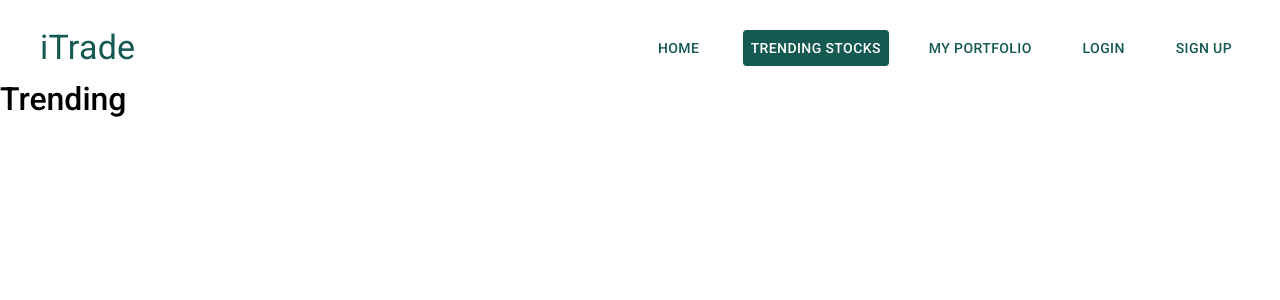
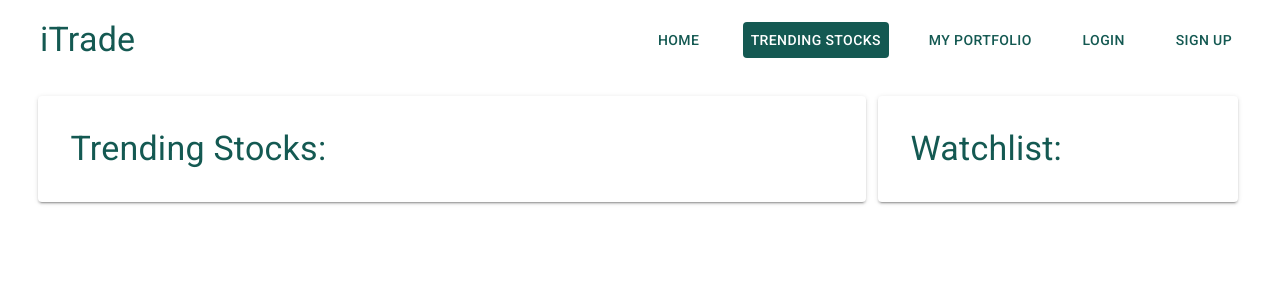
Before and after one commit to karansahi001/itrade, a React (Create React App) app: page /trending in a window 1280 px wide. Shown: the top 300 px of the page. Built offline with nearby package versions, Linux system fonts and the light colour scheme; no server answers.

Commit message:
trending pages setup

```diff
--- a/package.json
+++ b/package.json
@@ -17,6 +17,7 @@
     "react": "^18.2.0",
     "react-dom": "^18.2.0",
     "react-redux": "^8.1.1",
+    "react-router-bootstrap": "^0.26.2",
     "react-router-dom": "^6.13.0",
     "react-scripts": "5.0.1",
     "sass": "^1.63.5",
--- a/public/index.html
+++ b/public/index.html
@@ -25,6 +25,7 @@
   <title>iTrade</title>
   <link rel="stylesheet" href="https://fonts.googleapis.com/css?family=Roboto:300,400,500,700&display=swap" />
   <meta name="viewport" content="initial-scale=1, width=device-width" />
+  <link href="https://cdn.jsdelivr.net/npm/bootstrap@5.3.0/dist/css/bootstrap.min.css" rel="stylesheet" integrity="sha384-9ndCyUaIbzAi2FUVXJi0CjmCapSmO7SnpJef0486qhLnuZ2cdeRhO02iuK6FUUVM" crossorigin="anonymous">
 </head>
 
 <body>
@@ -40,6 +41,8 @@
       To begin the development, run `npm start` or `yarn start`.
       To create a production bundle, use `npm run build` or `yarn build`.
     -->
+  <script src="https://cdn.jsdelivr.net/npm/@popperjs/core@2.11.8/dist/umd/popper.min.js" integrity="sha384-I7E8VVD/ismYTF4hNIPjVp/Zjvgyol6VFvRkX/vR+Vc4jQkC+hVqc2pM8ODewa9r" crossorigin="anonymous"></script>
+  <script src="https://cdn.jsdelivr.net/npm/bootstrap@5.3.0/dist/js/bootstrap.min.js" integrity="sha384-fbbOQedDUMZZ5KreZpsbe1LCZPVmfTnH7ois6mU1QK+m14rQ1l2bGBq41eYeM/fS" crossorigin="anonymous"></script>
 </body>
 
 </html>
--- a/src/App.css
+++ b/src/App.css
@@ -2,4 +2,5 @@
   margin: 0;
   font-family: Roboto;
   font-weight: 500;
+  box-sizing: border-box;
 }
--- /dev/null
+++ b/src/components/CardStocks/CardStocks.jsx
@@ -0,0 +1,11 @@
+import { Paper } from '@mui/material';
+
+const CardStocks = () => {
+  return (
+    <Paper elevation={3}>
+      <h1>Hello</h1>
+    </Paper>
+  )
+}
+
+export default CardStocks
--- a/src/pages/Homepage/Homepage.jsx
+++ b/src/pages/Homepage/Homepage.jsx
@@ -3,6 +3,7 @@
 // import { auth } from '../../config/firebase';
 import { useDispatch } from 'react-redux';
 import { updateNav } from '../../redux/navSlice';
+import cardStocks from '../../components/CardStocks/CardStocks'
 
 const Homepage = () => {
   // const apiUrl = process.env.REACT_APP_API_URL;
--- a/src/pages/TrendingStocks/TrendingStocks.jsx
+++ b/src/pages/TrendingStocks/TrendingStocks.jsx
@@ -1,14 +1,47 @@
 import { useDispatch } from 'react-redux';
 import { updateNav } from '../../redux/navSlice';
+import axios from 'axios'
+import React, { useEffect, useState } from 'react'
+import CardStocks from '../../components/CardStocks/CardStocks'
+import { Grid, Paper, Typography } from '@mui/material';
+import './TrendingStocks.scss'
+
+
+// import { auth } from '../../config/firebase';
 
 const TrendingStocks = () => {
+  const apiUrl = process.env.REACT_APP_API_URL;
+  const [data, setData] = useState([]);
   const dispatch = useDispatch();
+  dispatch(updateNav("trending"));
 
-  dispatch(updateNav("trending"));
+  useEffect(() => {
+    const fetchData = async () => {
+      try {
+        const response = await axios.get(`${apiUrl}/stocks`)
+        setData(response.data.tickers)
+      } catch (err) {
+        console.log(err)
+      }
+    }
+    fetchData();
+  }, [apiUrl])
+
+
   return (
-    <div>
-      <h1>Trending</h1>
-    </div>
+    <main className="trending">
+      <Paper elevation={2} className="trending-stocks">
+        <Typography variant="h4" sx={{color: "primary.main"}}>Trending Stocks:</Typography>
+        <section>
+
+        </section>
+      </Paper>
+      <Paper elevation={2} className="trending-watchlist">
+        <Typography variant="h4" sx={{color: "primary.main"}}>Watchlist:</Typography>
+      </Paper>
+
+        {/* <CardStocks /> */}
+    </main>
   )
 }
 
--- a/src/pages/TrendingStocks/TrendingStocks.scss
+++ b/src/pages/TrendingStocks/TrendingStocks.scss
@@ -0,0 +1,19 @@
+// 2 rem margin left
+.trending{
+    display: flex;
+    justify-content: space-between;
+    margin: 2rem 2.6rem 1rem 2.4rem;
+}
+
+.trending-stocks{
+    width: 69%;
+    padding: 2rem;
+
+
+}
+
+.trending-watchlist{
+    width: 30%;
+    padding: 2rem;
+
+}
```
Also changed, not shown: 1 other file (tests, documents, lock files or other folders).
